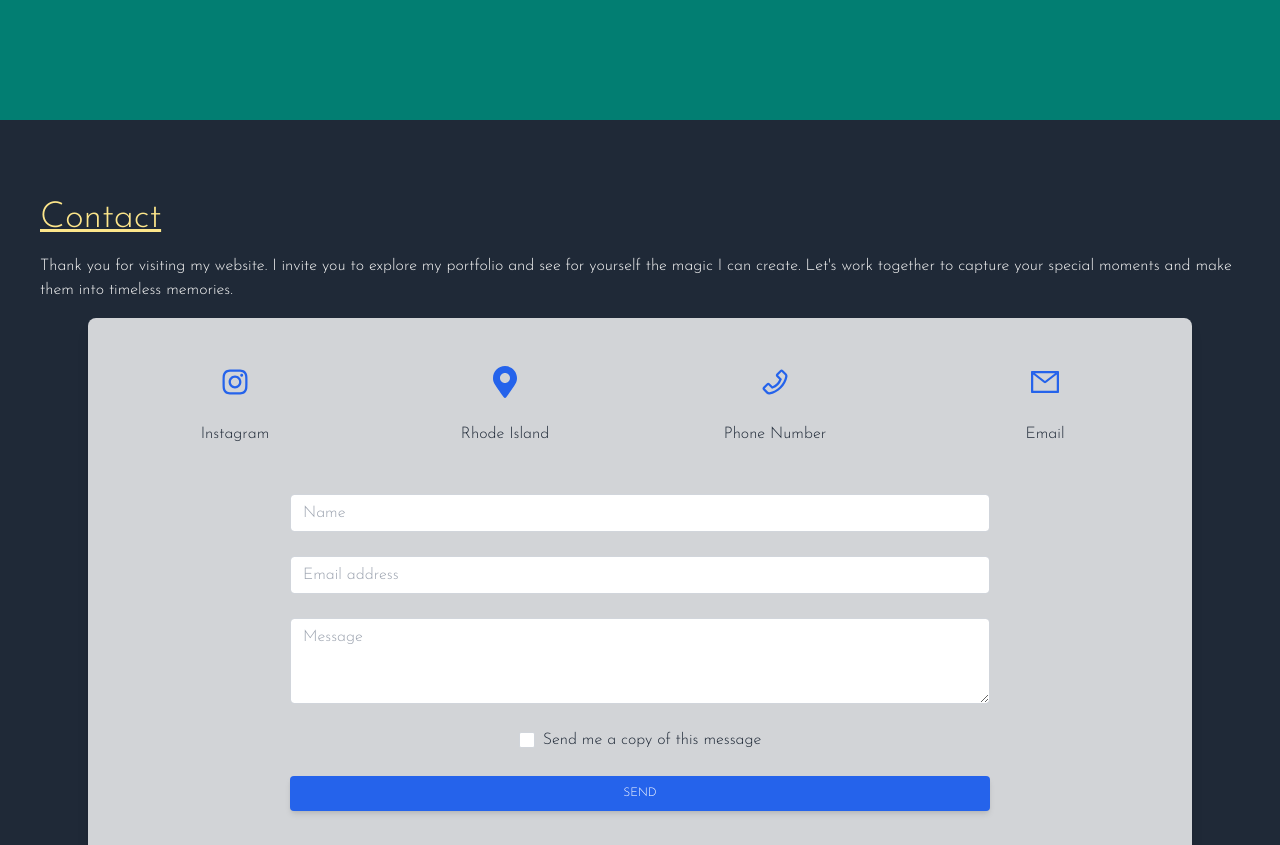
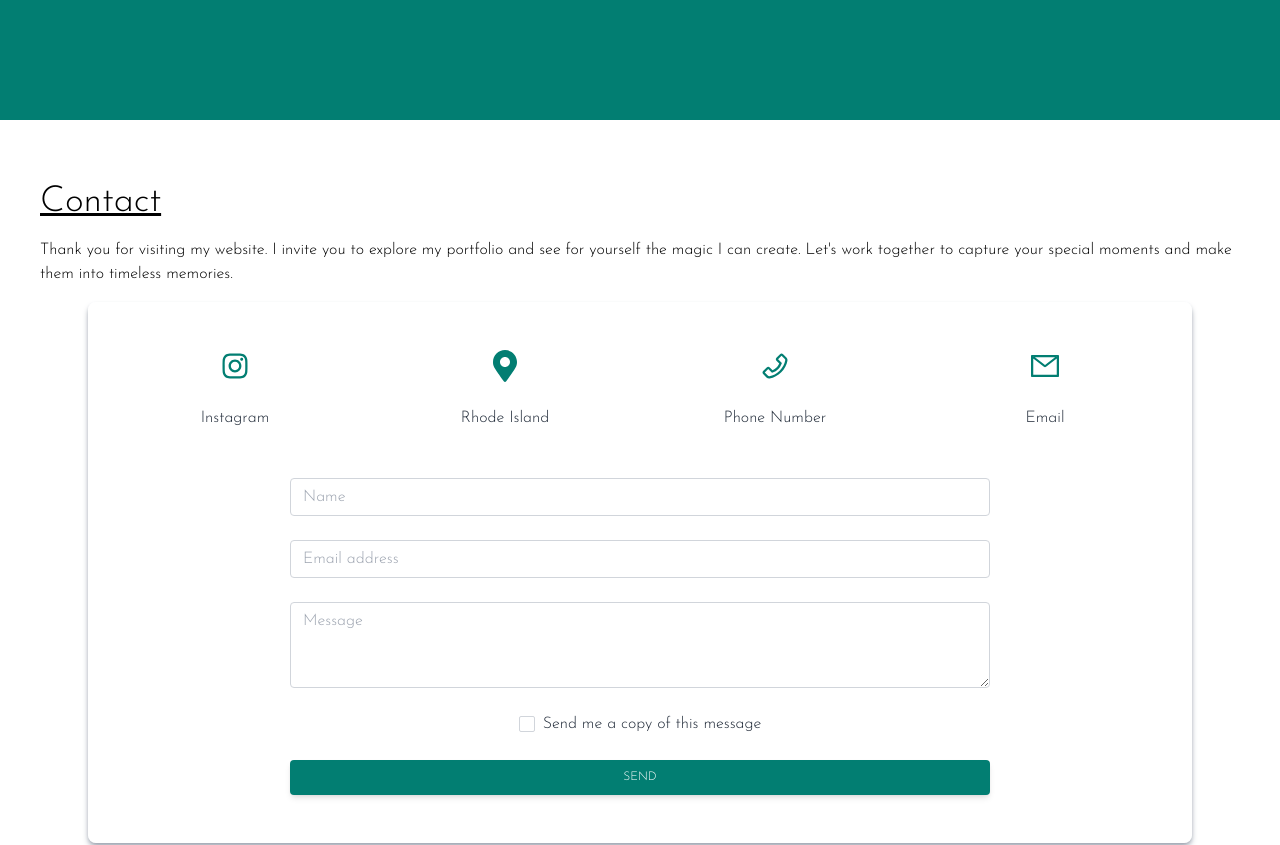
Before and after one commit to allentevyaw/evan-r-photography, a React (Vite) app in the folder client/: page / in a window 1280 px wide. Shown: the part 2280-3125 px from the top of the page. Built offline with nearby package versions, Linux system fonts and the light colour scheme; a web font is replaced by a local one.

Commit message:
contact section revised

```diff
--- a/client/src/components/Contact.jsx
+++ b/client/src/components/Contact.jsx
@@ -4,64 +4,14 @@ import {FaMapMarkerAlt} from 'react-icons/fa'
 
 const Contact = () => {
   return (
-    <div name='contact' className='w-full min-h-screen flex justify-center items-center px-10 bg-gray-800'>
+    <div name='contact' className='w-full min-h-screen flex justify-center items-center px-10 bg-white'>
         <div>
             <div className='pb-4'>
-            <h1 className='py-4 text-amber-200 text-4xl underline'>Contact</h1>
-            <p>Thank you for visiting my website. I invite you to explore my portfolio and see for yourself the magic I can create. Let's work together to capture your special moments and make them into timeless memories.</p>
+                <h1 className='py-4 text-black text-4xl underline'>Contact</h1>
+                <p className='text-black'>Thank you for visiting my website. I invite you to explore my portfolio
+                    and see for yourself the magic I can create. Let's work together to
+                    capture your special moments and make them into timeless memories.</p>
             </div>
-
-            {/* <div className='pt-10 flex justify-between'>
-
-                <div className='flex items-center justify-center pb-10'>
-                    <img
-                    src=''
-                    alt='selfie'
-                    className='' />
-                </div>
-
-                <form className='flex flex-col max-w-[600px] w-full'>
-
-                    <label className='mx-2 text-amber-200'>Name*</label>
-                    <input
-                    type='text'
-                    placeholder='First Name'
-                    name='name'
-                    className='rounded-md m-2 p-1 text-gray-600 bg-[#EDEAEA]'>
-                    </input>
-
-                    <input
-                    type='text'
-                    placeholder='Last Name'
-                    name='name'
-                    className='rounded-md m-2 p-1 text-gray-600 bg-[#EDEAEA]'>
-                    </input>
-
-                    <label className='mx-2 pt-2 text-amber-200'>Email*</label>
-                    <input
-                    type='email'
-                    placeholder='Email'
-                    name='email'
-                    className='rounded-md m-2 p-1 text-gray-600 bg-[#EDEAEA]'>
-                    </input>
-
-                    <label className='mx-2 pt-2 text-amber-200'>Message*</label>
-                    <textarea
-                        className='bg-[#EDEAEA] m-2 p-2 rounded-md text-gray-600'
-                        name='message'
-                        rows='9'
-                        placeholder='Message'>
-                    </textarea>
-
-                    <button
-                    className='text-white border-2 hover:text-gray-800 hover:bg-red-300 hover:border-red-300 p-3 my-6 mx-auto flex items-center rounded-md'
-                    >Submit
-                    </button>
-
-
-                </form>
-            </div> */}
-
 
 
 
@@ -70,26 +20,26 @@ const Contact = () => {
     </div> */}
 
 
-<div className="container text-gray-800 px-4 md:px-12">
-      <div className="block rounded-lg shadow-lg py-10 md:py-12 px-4 md:px-6"
+<div className="container text-gray-800 px-4 md:px-12 pb-8">
+      <div className="block rounded-lg shadow-md shadow-gray-400 py-10 md:py-12 px-4 md:px-6"
         style={{background: "hsla(0, 0%, 100%, 0.8)", }}>
         <div className="grid md:grid-cols-2 lg:grid-cols-4 gap-x-6 mb-12">
           <div className="mb-12 lg:mb-0 text-center mx-auto">
-            <AiOutlineInstagram className="w-8 h-8 text-blue-600 mb-6 mx-auto"/>
+            <AiOutlineInstagram className="w-8 h-8 text-[#027E72] mb-6 mx-auto"/>
             <h6 className="font-medium">Instagram</h6>
           </div>
           <div className="mb-12 lg:mb-0 text-center mx-auto">
-            <FaMapMarkerAlt className="w-8 h-8 text-blue-600 mb-6 mx-auto"/>
+            <FaMapMarkerAlt className="w-8 h-8 text-[#027E72] mb-6 mx-auto"/>
             <h6 className="font-medium">Rhode Island</h6>
           </div>
           <div className="mb-6 md:mb-0 text-center mx-auto">
             <AiOutlinePhone
-            className="w-8 h-8 text-blue-600 mb-6 mx-auto"/>
+            className="w-8 h-8 text-[#027E72] mb-6 mx-auto"/>
             <h6 className="font-medium">Phone Number</h6>
           </div>
           <div className="text-center mx-auto">
             <AiOutlineMail
-            className="w-8 h-8 text-blue-600 mb-6 mx-auto"/>
+            className="w-8 h-8 text-[#027E72] mb-6 mx-auto"/>
             <h6 className="font-medium">Email</h6>
           </div>
         </div>
@@ -109,7 +59,7 @@ const Contact = () => {
               transition
               ease-in-out
               m-0
-              focus:text-gray-700 focus:bg-white focus:border-blue-600 focus:outline-none"
+              focus:text-gray-700 focus:bg-white focus:border-[#027E72] focus:outline-none"
                 placeholder="Name"/>
             </div>
             <div className="form-group mb-6">
@@ -150,7 +100,10 @@ const Contact = () => {
             </div>
             <div className=" text-center mb-6">
               <input type="checkbox"
-                className="form-check-input appearance-none h-4 w-4 border border-gray-300 rounded-sm bg-white checked:bg-blue-600 checked:border-blue-600 focus:outline-none transition duration-200 mt-1 align-top bg-no-repeat bg-center bg-contain mr-2 cursor-pointer"/>
+                className="form-check-input appearance-none h-4 w-4 border border-gray-300 rounded-sm
+                 bg-white checked:bg-[#027E72] checked:border-[#027E72] focus:outline-none
+                 transition duration-200 mt-1 align-top bg-no-repeat bg-center bg-contain mr-2
+                 cursor-pointer"/>
               <label className="inline-block text-gray-800">Send me a copy of this
                 message</label>
             </div>
@@ -158,7 +111,7 @@ const Contact = () => {
             w-full
             px-6
             py-2.5
-            bg-blue-600
+            bg-[#027E72]
             text-white
             font-medium
             text-xs
@@ -166,9 +119,9 @@ const Contact = () => {
             uppercase
             rounded
             shadow-md
-            hover:bg-blue-700 hover:shadow-lg
-            focus:bg-blue-700 focus:shadow-lg focus:outline-none focus:ring-0
-            active:bg-blue-800 active:shadow-lg
+            hover:bg-[#027e72a9] hover:shadow-lg
+            focus:bg-[#027e72a9] focus:shadow-lg focus:outline-none focus:ring-0
+            active:bg-[#027e72] active:shadow-lg
             transition
             duration-150
             ease-in-out">Send</button>
```
